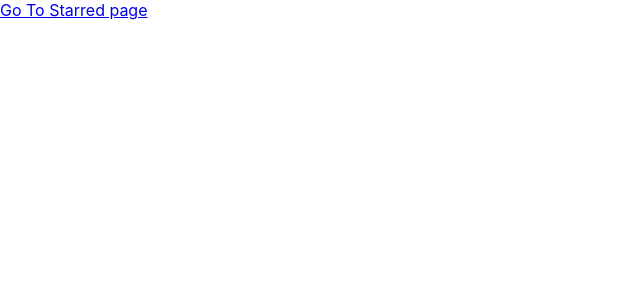
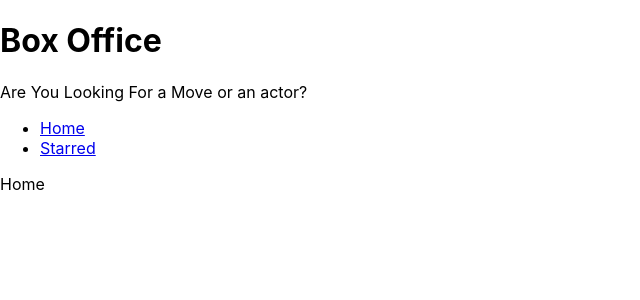
Before and after one commit to kshitijkhedekar25/box-office-app, a React (Create React App) app: page / in a window 1280 px wide. Shown: the top 300 px of the page, without its empty margins (0-640 px from the left). Built offline with nearby package versions, Linux system fonts and the light colour scheme.

Commit message:
added navigation and shared layout for home and starred pages

```diff
--- a/src/App.jsx
+++ b/src/App.jsx
@@ -1,14 +1,17 @@
 import { BrowserRouter, Routes, Route } from 'react-router-dom';
 import Home from './pages/Home';
 import Starred from './pages/Starred';
+import MainLayout from './components/MainLayout';
 function App() {
   return (
     <BrowserRouter>
       <Routes>
-        <Route path="/" element={<Home />} />
-        <Route path="/starred" element={<Starred />} />
+        <Route element={<MainLayout />}>
+          <Route path="/" element={<Home />} />
+          <Route path="/starred" element={<Starred />} />
+        </Route>
+        <Route path="*" element={<div>Not Found</div>} />
 
-        <Route path="*" element={<div>Not Found</div>} />
         {/* <Route path="/" element={<App />}>
           <Route index element={<Home />} />
           <Route path="teams" element={<Teams />}>
--- /dev/null
+++ b/src/components/AppTitle.jsx
@@ -0,0 +1,12 @@
+export default function AppTitle(props) {
+  const {
+    title = 'Box Office',
+    subtitle = 'Are You Looking For a Move or an actor?',
+  } = props;
+  return (
+    <div>
+      <h1>{title}</h1>
+      <p>{subtitle}</p>
+    </div>
+  );
+}
--- /dev/null
+++ b/src/components/MainLayout.jsx
@@ -0,0 +1,14 @@
+import { Outlet } from 'react-router-dom';
+import Navs from './Navs';
+import AppTitle from './AppTitle';
+const MainLayout = () => {
+  return (
+    <div>
+      <AppTitle />
+      <Navs />
+      <Outlet />
+    </div>
+  );
+};
+
+export default MainLayout;
--- /dev/null
+++ b/src/components/Navs.jsx
@@ -0,0 +1,27 @@
+import { Link } from 'react-router-dom';
+const LINKS = [
+  {
+    text: 'Home',
+    to: '/',
+  },
+  {
+    text: 'Starred',
+    to: '/starred',
+  },
+];
+
+const Navs = () => {
+  return (
+    <div>
+      <ul>
+        {LINKS.map(item => (
+          <li key={item.to}>
+            <Link to={item.to}>{item.text}</Link>
+          </li>
+        ))}
+      </ul>
+    </div>
+  );
+};
+
+export default Navs;
--- a/src/pages/Home.jsx
+++ b/src/pages/Home.jsx
@@ -1,9 +1,4 @@
-import { Link } from 'react-router-dom';
 const Home = () => {
-  return (
-    <div>
-      <Link to="/starred">Go To Starred page</Link>
-    </div>
-  );
+  return <div>Home</div>;
 };
 export default Home;
```
